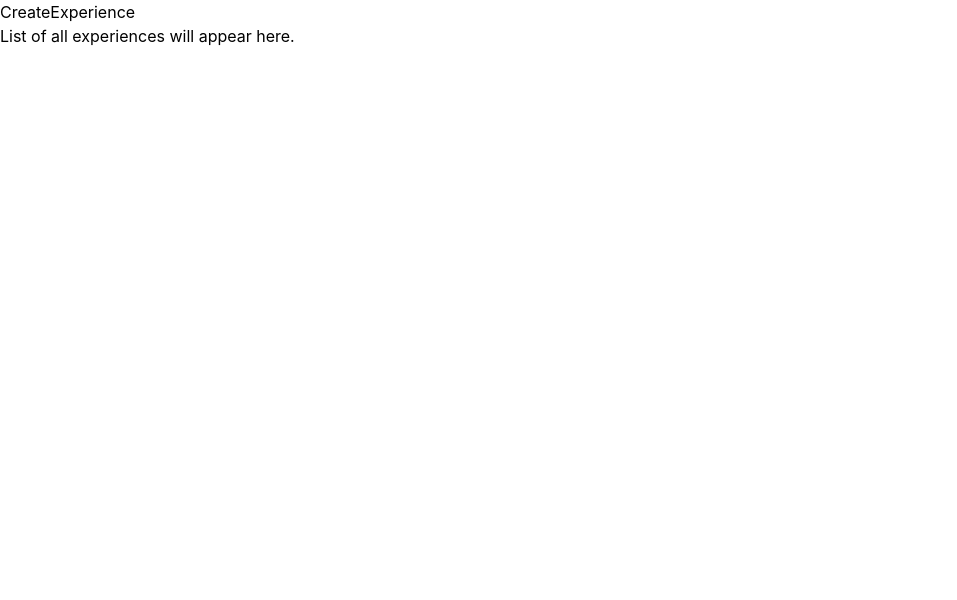
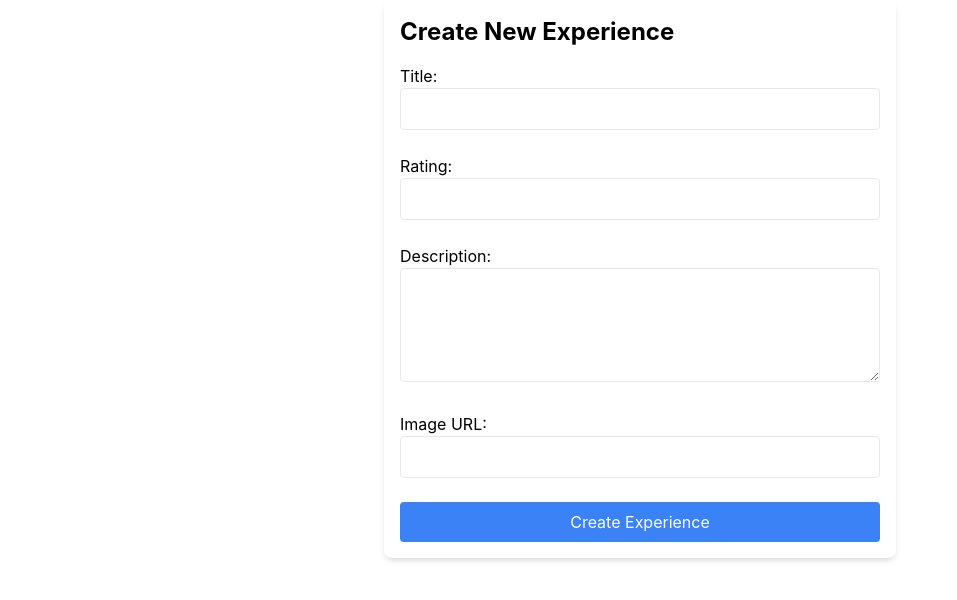
Before and after one commit to YevhenBilyi/bokun-experiences, a React (Create React App) app: page /experiences/new in a window 1280 px wide. Shown: the top 600 px of the page, without its empty margins (0-957 px from the left). Built offline with nearby package versions, Linux system fonts and the light colour scheme.

Commit message:
Implement Create Experience page with form validation, styling, and API integration

```diff
--- a/src/pages/CreateExperience.tsx
+++ b/src/pages/CreateExperience.tsx
@@ -1,10 +1,85 @@
+import { useState } from 'react';
+import { useNavigate } from 'react-router-dom';
+import { createExperience } from '../services/experienceService';
+
 const CreateExperience = () => {
-    return (
-      <div>
-        <h1>CreateExperience</h1>
-        <p>List of all experiences will appear here.</p>
-      </div>
-    );
+  const navigate = useNavigate();
+  const [title, setTitle] = useState('');
+  const [rating, setRating] = useState<number | ''>('');
+  const [description, setDescription] = useState('');
+  const [imageUrl, setImageUrl] = useState('');
+  const [error, setError] = useState<string | null>(null);
+
+  const handleSubmit = async (e: React.FormEvent) => {
+    e.preventDefault();
+    setError(null);
+
+    if (!title || !rating || !description || !imageUrl) {
+      setError('All fields are required.');
+      return;
+    }
+
+    try {
+      await createExperience({ title, rating: Number(rating), description, imageUrl });
+      navigate('/experiences');
+    } catch (err) {
+      setError('Failed to create experience.');
+    }
   };
 
-  export default CreateExperience;
+  return (
+    <div className="p-4 max-w-lg mx-auto bg-white rounded-lg shadow-md">
+      <h1 className="text-2xl font-bold mb-4">Create New Experience</h1>
+      {error && <p className="text-red-500 mb-4">{error}</p>}
+      <form onSubmit={handleSubmit}>
+        <label className="block mb-2">
+          Title:
+          <input
+            type="text"
+            value={title}
+            onChange={(e) => setTitle(e.target.value)}
+            className="w-full p-2 border rounded mb-4"
+          />
+        </label>
+        <label className="block mb-2">
+          Rating:
+          <input
+            type="number"
+            value={rating}
+            onChange={(e) => setRating(e.target.value ? Number(e.target.value) : '')}
+            className="w-full p-2 border rounded mb-4"
+            min="0"
+            max="10"
+            step="0.1"
+          />
+        </label>
+        <label className="block mb-2">
+          Description:
+          <textarea
+            value={description}
+            onChange={(e) => setDescription(e.target.value)}
+            className="w-full p-2 border rounded mb-4"
+            rows={4}
+          />
+        </label>
+        <label className="block mb-2">
+          Image URL:
+          <input
+            type="text"
+            value={imageUrl}
+            onChange={(e) => setImageUrl(e.target.value)}
+            className="w-full p-2 border rounded mb-4"
+          />
+        </label>
+        <button
+          type="submit"
+          className="w-full p-2 bg-blue-500 text-white rounded hover:bg-blue-600 transition-colors"
+        >
+          Create Experience
+        </button>
+      </form>
+    </div>
+  );
+};
+
+export default CreateExperience;
```
